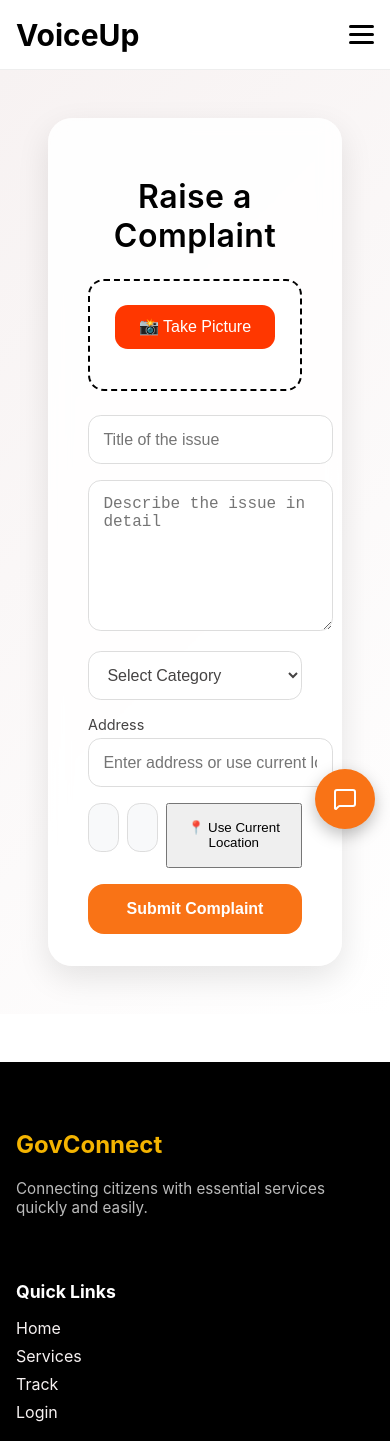
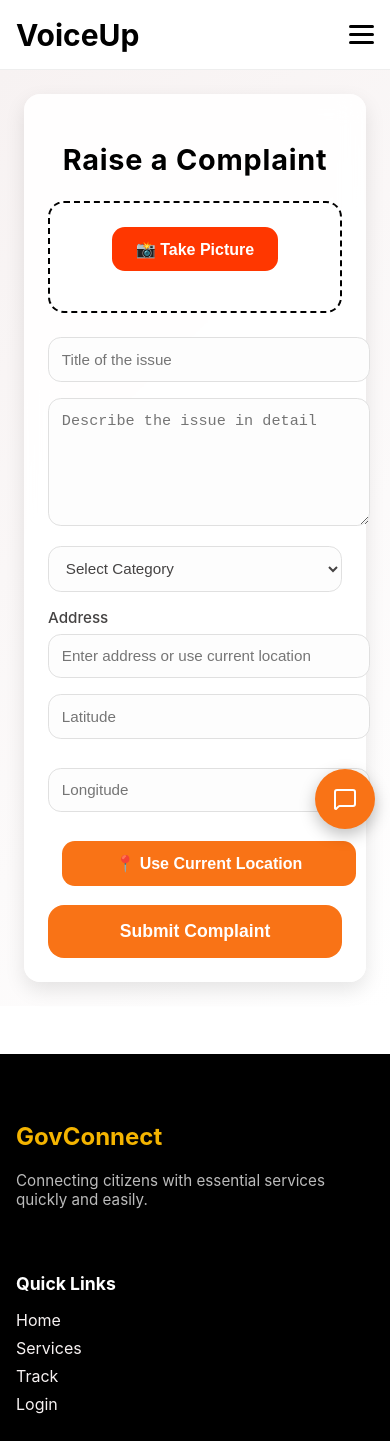
Before and after one commit to SubhashRelangi/RiseVoice, a React (Create React App) app in the folder frontend/: page /raise-complaint in a window 390 px wide. Shown: the top 1441 px of the page. Built offline with nearby package versions, Linux system fonts and the light colour scheme.

Commit message:
refactor: Improve RaiseComplaintPage styling

```diff
--- a/frontend/src/pages/RaiseComplaintPage.module.css
+++ b/frontend/src/pages/RaiseComplaintPage.module.css
@@ -2,7 +2,7 @@
   display: flex;
   justify-content: center;
   align-items: center;
-  padding: 3rem;
+  padding: 3rem; /* Keep generous padding for desktop */
   background: linear-gradient(135deg, var(--background-color2), var(--background-color));
   min-height: 100vh;
   animation: fadeIn 0.8s ease-in-out;
@@ -14,46 +14,48 @@
 }
 
 .complaintForm {
-  background: rgba(255, 255, 255, 0.85);
-  backdrop-filter: blur(10px);
-  padding: 2rem 2.5rem;
+  background: rgba(255, 255, 255, 0.9); /* Slightly less transparent */
+  backdrop-filter: blur(12px); /* Slightly more blur */
+  padding: 2.5rem 3rem; /* Increased padding for a more spacious feel */
   border-radius: 1.5rem;
-  box-shadow: 0 12px 32px rgba(0, 0, 0, 0.1);
-  max-width: 520px;
+  box-shadow: 0 15px 40px rgba(0, 0, 0, 0.15); /* Stronger shadow */
+  max-width: 580px; /* Increased max-width for desktop */
   width: 100%;
   transition: transform 0.3s ease;
 }
 
 .complaintForm:hover {
-  transform: scale(1.01);
+  transform: translateY(-5px); /* More noticeable hover effect */
+  box-shadow: 0 20px 50px rgba(0, 0, 0, 0.2); /* Stronger shadow on hover */
 }
 
 .complaintForm h2 {
   text-align: center;
   color: var(--primary-color);
-  margin-bottom: 1.5rem;
-  font-size: 2rem;
-  font-weight: 600;
-  letter-spacing: 0.5px;
+  margin-bottom: 2rem; /* Increased margin-bottom */
+  font-size: 2.2rem; /* Slightly larger font size */
+  font-weight: 700; /* Bolder font weight */
+  letter-spacing: 0.8px; /* Increased letter spacing */
 }
 
 .complaintForm label {
-  font-size: 0.9rem;
+  font-size: 0.95rem; /* Slightly larger label font size */
   color: var(--secondary-color);
-  margin-bottom: 0.3rem;
+  margin-bottom: 0.4rem; /* Adjusted margin */
   display: block;
+  font-weight: 500; /* Added font-weight */
 }
 
 .complaintForm input,
 .complaintForm textarea,
 .complaintForm select {
   width: 100%;
-  padding: 0.9rem;
-  margin-bottom: 1rem;
+  padding: 1rem; /* Increased padding */
+  margin-bottom: 1.2rem; /* Increased margin-bottom */
   border-radius: 0.8rem;
-  border: 1px solid #ddd;
-  font-size: 1rem;
-  background: #fff;
+  border: 1px solid #e0e0e0; /* Lighter border */
+  font-size: 1.05rem; /* Slightly larger font size */
+  background: #fdfdfd; /* Slightly off-white background */
   color: var(--secondary-color);
   transition: all 0.3s ease;
 }
@@ -62,82 +64,103 @@
 .complaintForm textarea:focus,
 .complaintForm select:focus {
   border-color: var(--accent-color);
-  box-shadow: 0 0 0 4px rgba(255, 55, 0, 0.2);
+  box-shadow: 0 0 0 4px rgba(255, 55, 0, 0.25); /* Slightly stronger focus shadow */
   outline: none;
 }
 
 textarea {
   resize: vertical;
-  min-height: 120px;
+  min-height: 140px; /* Increased min-height */
 }
 
 .captureSection {
   text-align: center;
-  margin-bottom: 1.5rem;
-  padding: 1.5rem;
+  margin-bottom: 2rem; /* Increased margin-bottom */
+  padding: 2rem; /* Increased padding */
   border: 2px dashed var(--primary-color);
   border-radius: 1rem;
-  background-color: rgba(255, 255, 255, 0.6);
+  background-color: rgba(255, 255, 255, 0.7); /* Slightly less transparent */
 }
 
 .takePictureBtn {
-  padding: 0.8rem 1.5rem;
-  font-size: 1rem;
+  padding: 1rem 2rem; /* Increased padding for better touch target */
+  font-size: 1.1rem; /* Slightly larger font size */
   cursor: pointer;
   background-color: var(--accent-color);
   color: white;
   border: none;
   border-radius: 0.8rem;
   transition: background-color 0.3s ease, transform 0.2s ease;
-  margin-bottom: 1rem;
+  margin-bottom: 1.5rem; /* Adjusted margin */
+  font-weight: 600; /* Bolder text */
 }
 
 .takePictureBtn:hover {
   background-color: #e60000; /* Darker shade of accent-color */
-  transform: translateY(-2px);
+  transform: translateY(-3px); /* More noticeable hover effect */
 }
 
 .previewContainer {
-  margin-top: 1rem;
-  border: 1px solid #eee;
+  margin-top: 1.5rem; /* Adjusted margin */
+  border: 1px solid #f0f0f0; /* Lighter border */
   border-radius: 0.8rem;
   overflow: hidden;
-  box-shadow: 0 4px 10px rgba(0, 0, 0, 0.05);
+  box-shadow: 0 6px 15px rgba(0, 0, 0, 0.08); /* Stronger shadow */
 }
 
 .previewContainer h4 {
   margin: 0;
-  padding: 0.5rem;
+  padding: 0.7rem; /* Increased padding */
   background-color: var(--primary-color);
   color: white;
-  font-size: 1rem;
+  font-size: 1.05rem; /* Slightly larger font size */
   border-bottom: 1px solid #eee;
 }
 
 .previewImage {
   max-width: 100%;
   height: auto;
-  display: block; /* Remove extra space below image */
+  display: block;
 }
 
 .locationRow {
   display: flex;
-  gap: 0.5rem;
-  margin-bottom: 1rem;
+  gap: 0.8rem; /* Increased gap */
+  margin-bottom: 1.2rem; /* Adjusted margin */
+  flex-wrap: wrap;
+  align-items: center;
 }
 
 .locationRow input {
   flex: 1;
-  background-color: #f8f9fa; /* Light background for read-only fields */
-  cursor: not-allowed;
+  min-width: 140px; /* Increased min-width for inputs */
+  margin-bottom: 0;
+}
+
+.useLocationBtn {
+  padding: 1rem 1.5rem; /* Increased padding */
+  font-size: 1rem;
+  cursor: pointer;
+  background-color: var(--button-color);
+  color: white;
+  border: none;
+  border-radius: 0.8rem;
+  transition: background-color 0.3s ease, transform 0.2s ease;
+  white-space: nowrap;
+  font-weight: 600;
+}
+
+.useLocationBtn:hover {
+  background: #ea580c;
+  transform: translateY(-3px);
 }
 
 .submitBtn {
   background: var(--button-color);
   color: #fff;
-  font-size: 1rem;
+  font-size: 1.2rem; /* Larger font size */
   font-weight: bold;
-  padding: 1rem;
+  padding: 1.1rem; /* Increased padding */
   width: 100%;
   border: none;
   border-radius: 1rem;
@@ -146,6 +169,77 @@ textarea {
 }
 
 .submitBtn:hover {
-  background: #ea580c; /* Darker shade of button-color */
-  transform: translateY(-2px);
+  background: #ea580c;
+  transform: translateY(-3px);
 }
+
+/* Mobile Responsiveness */
+@media (max-width: 768px) {
+  .complaintContainer {
+    padding: 1.5rem;
+  }
+
+  .complaintForm {
+    padding: 1.5rem 1.5rem;
+    border-radius: 1rem;
+    box-shadow: 0 8px 20px rgba(0, 0, 0, 0.1);
+  }
+
+  .complaintForm h2 {
+    font-size: 1.8rem;
+    margin-bottom: 1.5rem;
+  }
+
+  .complaintForm input,
+  .complaintForm textarea,
+  .complaintForm select {
+    padding: 0.8rem;
+    font-size: 0.95rem;
+    margin-bottom: 1rem;
+  }
+
+  textarea {
+    min-height: 100px;
+  }
+
+  .captureSection {
+    padding: 1.5rem;
+    margin-bottom: 1.5rem;
+  }
+
+  .takePictureBtn {
+    padding: 0.8rem 1.5rem;
+    font-size: 1rem;
+    margin-bottom: 1rem;
+  }
+
+  .previewContainer {
+    margin-top: 1rem;
+  }
+
+  .previewContainer h4 {
+    padding: 0.6rem;
+    font-size: 1rem;
+  }
+
+  .locationRow {
+    flex-direction: column;
+    gap: 0.8rem;
+  }
+
+  .locationRow input {
+    min-width: unset;
+    width: 100%;
+  }
+
+  .useLocationBtn {
+    width: 100%;
+    padding: 0.8rem 1.5rem;
+    font-size: 1rem;
+  }
+
+  .submitBtn {
+    padding: 1rem;
+    font-size: 1.1rem;
+  }
+}
```
